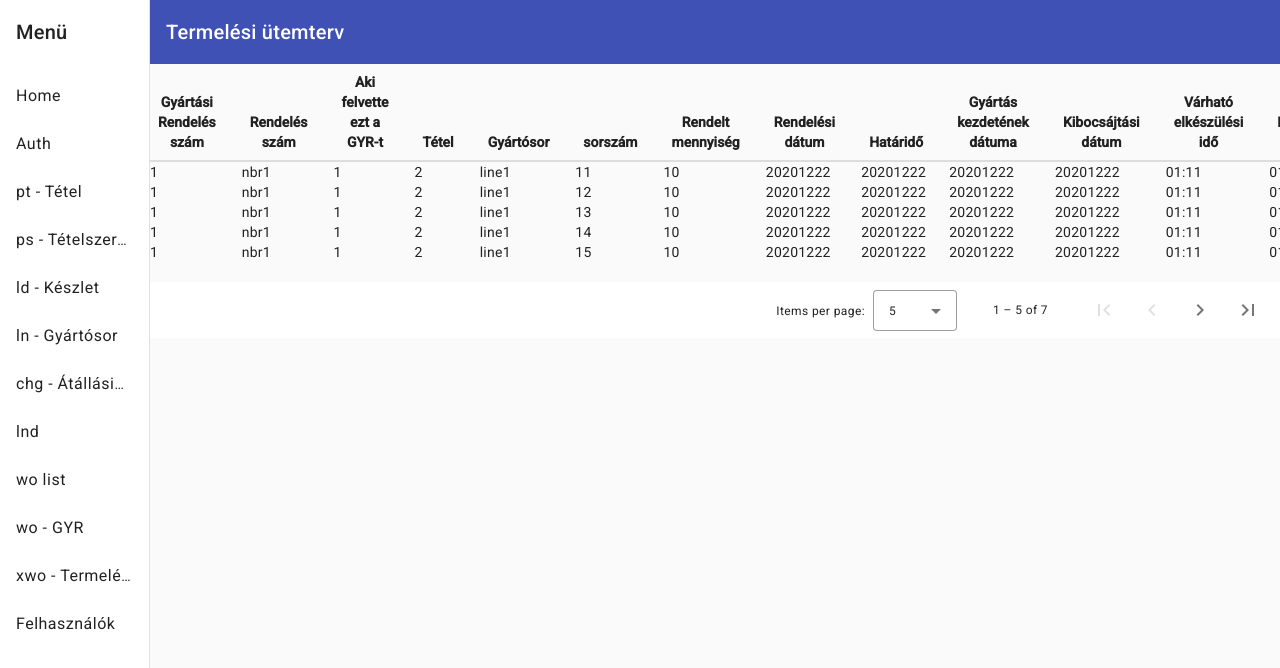
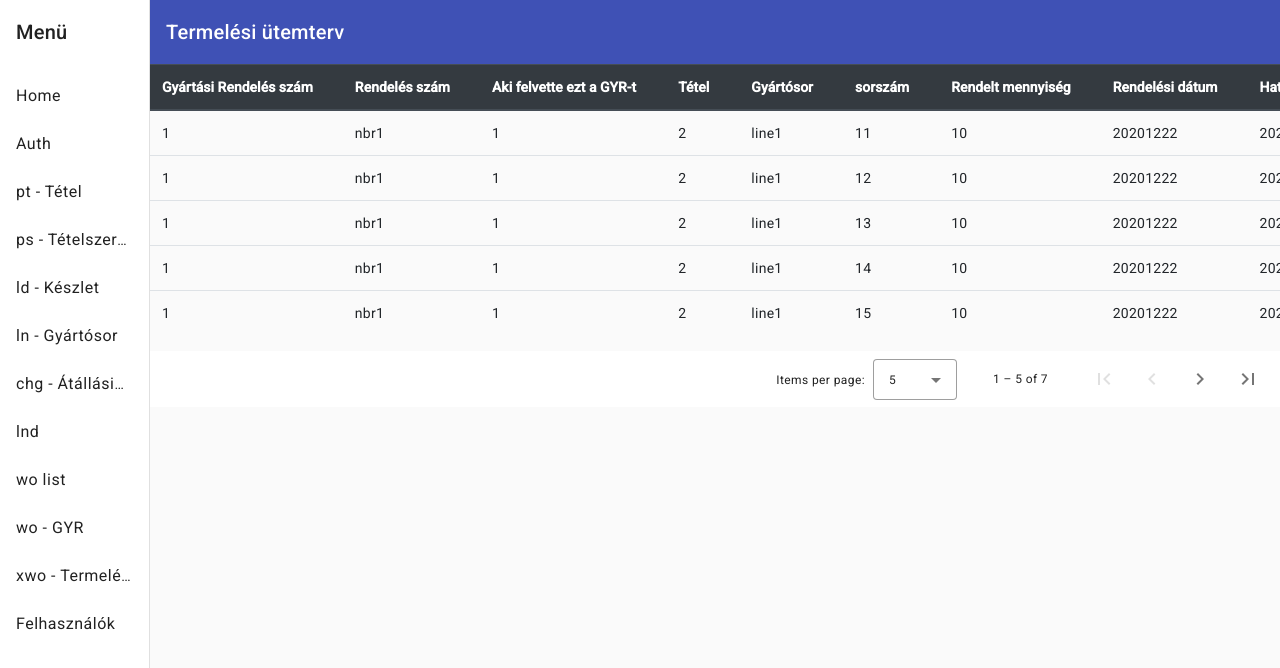
Before and after one commit to rohacsidana/Szakdolgozat_Termelesi_Utemterv_2023, an Angular app: page /workorder in a window 1280 px wide. Shown: the top 668 px of the page. Built offline with nearby package versions, Linux system fonts and the light colour scheme.

Commit message:
bootstrap@4.6.0 update

```diff
--- a/package.json
+++ b/package.json
@@ -20,7 +20,7 @@
     "@angular/platform-browser": "^15.1.0",
     "@angular/platform-browser-dynamic": "^15.1.0",
     "@angular/router": "^15.1.0",
-    "bootstrap": "^3.4.1",
+    "bootstrap": "^4.6.0",
     "rxjs": "^6.6.7",
     "rxjs-compat": "^6.6.7",
     "zone.js": "~0.12.0"
--- a/src/app/data-table/data-table.component.html
+++ b/src/app/data-table/data-table.component.html
@@ -1,16 +1,17 @@
 <div class = "table-responsive">
-<table matSort (matSortChange)="handleSortData($event)" class="table">
-  <thead class="">
+<table matSort (matSortChange)="handleSortData($event)" class="table table-hover">
+  <thead class="thead-dark">
     <tr >
-      <th *ngFor="let head of headers" mat-sort-header="{{ head.name }}">
+      <th *ngFor="let head of headers" mat-sort-header="{{ head.name }}" style="white-space: nowrap;;">
         {{ head.szoveg }}
       </th>
     </tr>
   </thead>
-
+<tbody>
   <tr *ngFor="let item of viewData" (click)="selectRow(item)">
-    <td *ngFor="let col of item | keyvalue : natural">{{ col.value }}</td>
+    <td *ngFor="let col of item | keyvalue : natural" >{{ col.value }}</td>
   </tr>
+</tbody>
 </table>
 
 </div>
```
Also changed, not shown: 1 other file (tests, documents, lock files or other folders).
